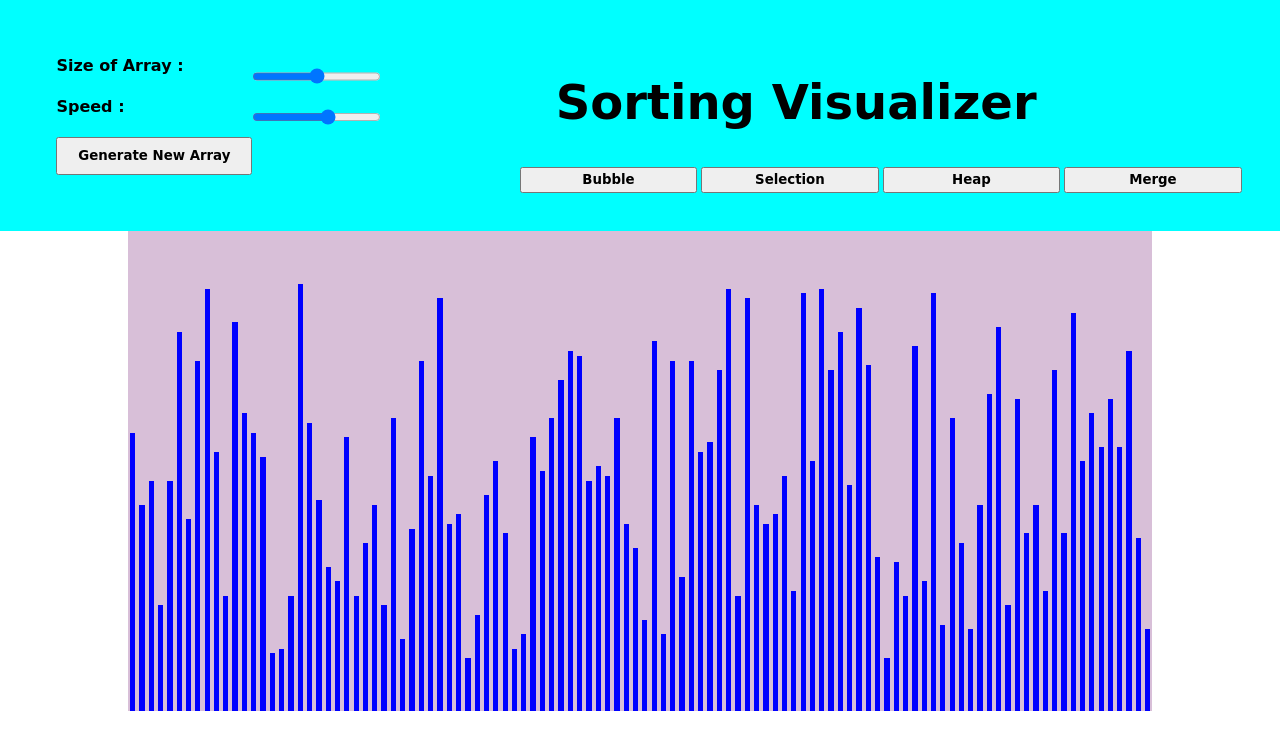
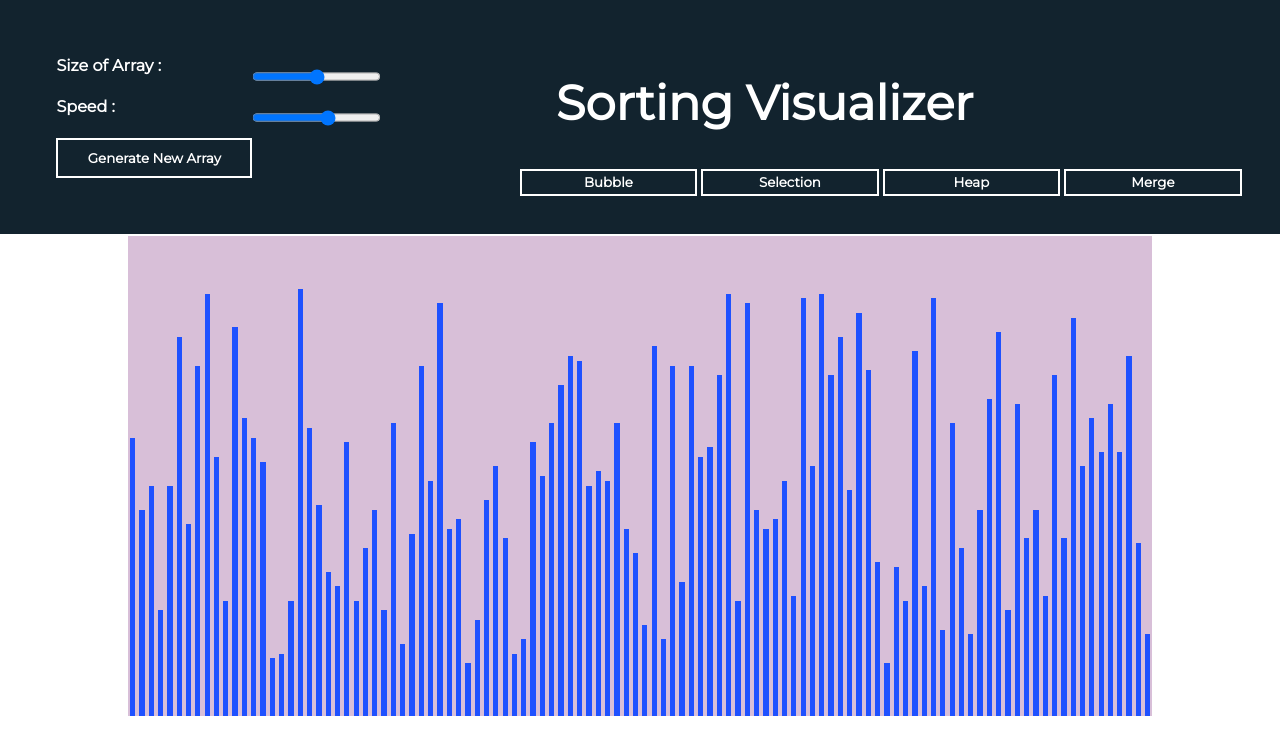
Before and after one commit to Ayush4141/sorting-visualizer, a plain HTML site: page index.html in a window 1280 px wide. Drawn offline with Linux system fonts and the light colour scheme.

Commit message:
New Design

```diff
--- a/index.html
+++ b/index.html
@@ -5,6 +5,9 @@
 
         <title> Sorting Visualizer</title>
         <link rel="stylesheet" href="style.css">
+        <link rel="preconnect" href="https://fonts.googleapis.com">
+        <link rel="preconnect" href="https://fonts.gstatic.com" crossorigin>
+        <link href="https://fonts.googleapis.com/css2?family=Montserrat&display=swap" rel="stylesheet">
 
     </head>
     <body>
--- a/mainscript.js
+++ b/mainscript.js
@@ -34,7 +34,7 @@ function generate_array()
         div_sizes[i]=Math.floor(Math.random()*80)+10;
         div_array[i]=document.createElement("div");
         cont.appendChild(div_array[i]);
-        div_array[i].style="margin:0% " + margin_size +"% ; background-color: Blue; width :" + 100 + "%; height :" + (div_sizes[i]) + "%;";
+        div_array[i].style="margin:0% " + margin_size +"% ; background-color: rgb(31, 81, 255); width :" + 100 + "%; height :" + (div_sizes[i]) + "%;";
 
     }
 }
--- a/style.css
+++ b/style.css
@@ -4,16 +4,18 @@
     margin: 0px;
     padding: 0px;
     font-weight: bolder;
-
+    font-family: 'Montserrat', sans-serif;
+    /* background-color: #12232E; */
 }
 
 nav{
-    background-color: aqua;
-    color: black;
+    background-color: #12232E;
+    color: white;
     display: grid;
     grid-template-columns: 1fr 2fr;
     padding:  3%;
     grid-gap:10%;
+
 }
 
 nav .algo-inputs{
@@ -22,6 +24,7 @@ nav .algo-inputs{
     padding: 5%;
 }
 
+
 nav .algo-inputs #a_size{
     padding: 5% 0%;
 }
@@ -29,13 +32,21 @@ nav .algo-inputs #a_size{
 
 nav .algo-inputs #a_speed{
     padding: 5% 0%;
+    /* background-color: purple; */
 }
 
 nav .algo-inputs #a_generate{
     padding: 2%;
+    /* background-color: white; */
+    color: white;
+    border: 2px solid white;
+    background: none;
 }
-nav .algo-inputs #a_generate{
+nav .algo-inputs #a_generate:hover{
     cursor: pointer;
+    color: black;
+    transition: 0.3s;
+    background-color: white;
 }
 
 nav .header-right .main-heading{
@@ -51,10 +62,17 @@ nav .header-right .algo-buttons{
 
 nav .header-right .algo-buttons button{
     padding: 2%;
+    /* background-color: white; */
+    color: white;
+    border: 2px solid white;
+    background: none;
 }
 
 nav .header-right .algo-buttons button:hover{
     cursor: pointer;
+    color: black;
+    transition: 0.3s;
+    background-color: white;
 }
 
 section{
@@ -63,7 +81,7 @@ section{
 }
 
 section #array_container{
-
+    border-top: 2px solid white;
     display: flex;
     height: 60vh;
     align-items: flex-end;
```
